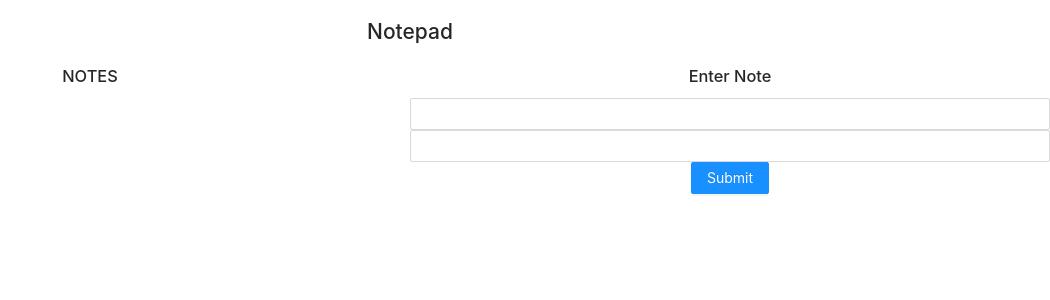
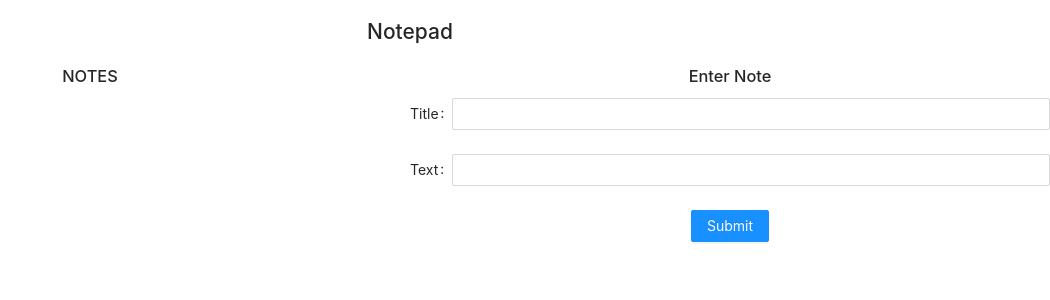
Before and after one commit to brtkrclr/notepad, a React (Create React App) app: page / in a window 1280 px wide. Shown: the top 300 px of the page, without its empty margins (230-1280 px from the left). Built offline with nearby package versions, Linux system fonts and the light colour scheme.

Commit message:
Update Content.js

```diff
--- a/src/components/Content.js
+++ b/src/components/Content.js
@@ -1,6 +1,5 @@
 import React, {useState} from "react";
 import {Form, Input, Button, Row, Col} from 'antd';
-import TextArea from "antd/es/input/TextArea";
 
 
 const Demo = () => {
@@ -12,6 +11,7 @@ const Demo = () => {
     const onFinish = values => {
         console.log('Success:', values);
         console.log(notes)
+
     };
 
     return (
@@ -33,19 +33,19 @@ const Demo = () => {
 
                     <Form onFinish={onFinish}>
 
-                        <Input
+                        <Form.Item
                             type="text"
                             name="title"
-                            label="Title"
-                            value={notes.title}
-                            onChange={onChange}/>
+                            label="Title">
+                            <Input/>
+                        </Form.Item>
 
-                        <Input
+                        <Form.Item
                             type="text"
                             name="text"
-                            label="Text"
-                            value={notes.text}
-                            onChange={onChange}/>
+                            label="Text">
+                            <Input/>
+                        </Form.Item>
 
                         <Form.Item>
                             <Button type="primary" htmlType="submit">
```
